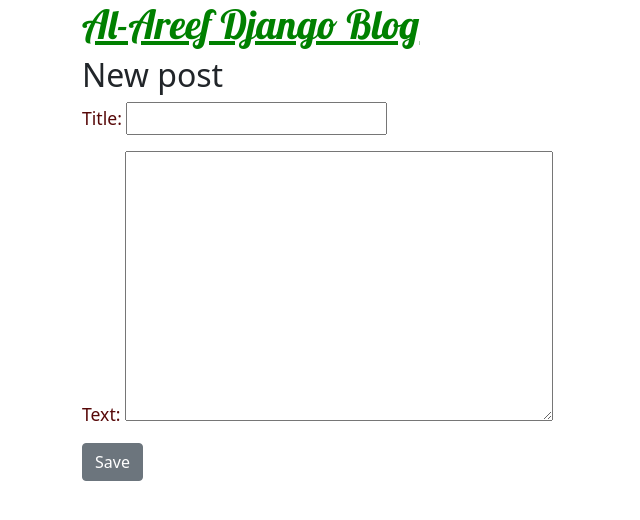
After one commit to NUCCASJNR/Django_After_flask, a Django app: page /post/new in a window 1280 px wide. The commit adds this page. Shown: the top 520 px of the page, without its empty margins (0-640 px from the left). Run offline with Django 4.2, Linux system fonts and the light colour scheme.

Commit message:
more updates soon sha

```diff
--- /dev/null
+++ b/blog/forms.py
@@ -0,0 +1,8 @@
+from django import forms
+from .models import Post
+
+
+class PostForm(forms.ModelForm):
+    class Meta:
+        model = Post
+        fields = ('title','text',)
--- a/blog/templates/blog/base.html
+++ b/blog/templates/blog/base.html
@@ -4,18 +4,25 @@
     <head>
         <title>Al-Areef Django blog</title>
         <link rel="stylesheet" href="https://cdn.jsdelivr.net/npm/bootstrap@5.1.3/dist/css/bootstrap.min.css" integrity="sha384-1BmE4kWBq78iYhFldvKuhfTAU6auU8tT94WrHftjDbrCEXSU1oBoqyl2QvZ6jIW3" crossorigin="anonymous">
+        <link rel="stylesheet" href="https://fonts.googleapis.com/css?family=Lobster&subset=latin,latin-ext">
         <link rel="stylesheet" href="{% static 'css/blog.css' %}">
     </head>
     <body>
-        <header>
-                <main class="container">
-        <div class="row">
-            <div class="col">
-            {% block content %}
-            {% endblock %}
+        <header class="page-header">
+            <div class="container">
+                <a href="{% url 'post_new' %}" class="top-menu">
+{#                    {% include './icons/file-earmark-plus.svg' %}#}
+                </a>
+                <h1><a href="/">Al-Areef Django Blog</a></h1>
             </div>
-        </div>
-    </main>
         </header>
+        <main class="content container">
+            <div class="row">
+                <div class="col">
+                    {% block content %}
+                    {% endblock %}
+                </div>
+            </div>
+        </main>
     </body>
 </html>
--- /dev/null
+++ b/blog/templates/blog/post_edit.html
@@ -0,0 +1,9 @@
+{% extends 'blog/base.html' %}
+
+{% block content %}
+    <h2>New post</h2>
+    <form method="POST" class="post-form">{% csrf_token %}
+        {{ form.as_p }}
+        <button type="submit" class="save btn btn-secondary">Save</button>
+    </form>
+{% endblock %}
--- a/blog/urls.py
+++ b/blog/urls.py
@@ -4,4 +4,6 @@ from . import views
 urlpatterns = [
     path('', views.post_list, name='post_list'),
     path('post/<int:pk>/', views.post_detail, name='post_detail'),
+    path('post/new', views.post_new, name='post_new'),
+    path('post/<int:pk>/edit/', views.post_edit, name='post_edit')
 ]
--- a/blog/views.py
+++ b/blog/views.py
@@ -1,6 +1,8 @@
-from django.shortcuts import render
+from django.shortcuts import render, redirect, get_object_or_404
 from django.utils import timezone
 from .models import Post
+from .forms import PostForm
+from django.contrib.auth import get_user
 
 
 def post_list(request):
@@ -11,3 +13,41 @@ def post_list(request):
 def post_detail(request, pk):
     post = Post.objects.get(pk=pk)
     return render(request, 'blog/post_detail.html', {'post': post})
+
+
+def post_new(request):
+    if request.method == "POST":
+        form = PostForm(request.POST)
+        if form.is_valid():
+            # Get the fully resolved User object
+            user = get_user(request)
+
+            # commit=False means that we don’t want to save the Post model yet – we want to add the author first.
+            post = form.save(commit=False)
+            post.author = user
+            # Finally, we call post.save() to save the post model with the author information.
+            post.save()
+            return redirect('post_detail', pk=post.pk)
+    else:
+        form = PostForm()
+    return render(request, 'blog/post_edit.html', {'form': form})
+
+
+def post_edit(request, pk):
+    # Get the post we want to edit
+    post = get_object_or_404(Post, pk=pk)
+    if request.method == "POST":
+        # If we receive a POST request (meaning the user filled out the form and clicked Submit)
+        form = PostForm(request.POST, instance=post)
+        if form.is_valid():
+            # If the form is valid, we can save it
+            post = form.save(commit=False)
+            # We set the author of the post to the current logged-in user
+            post.author = get_user(request)
+            post.save()
+            return redirect('post_detail', pk=post.pk)
+    else:
+        # If we receive a GET request (meaning the user wants to edit a post)
+        # We create a form and populate it with the post data
+        form = PostForm(instance=post)
+    return render(request, 'blog/post_edit.html', {'form': form})
```
